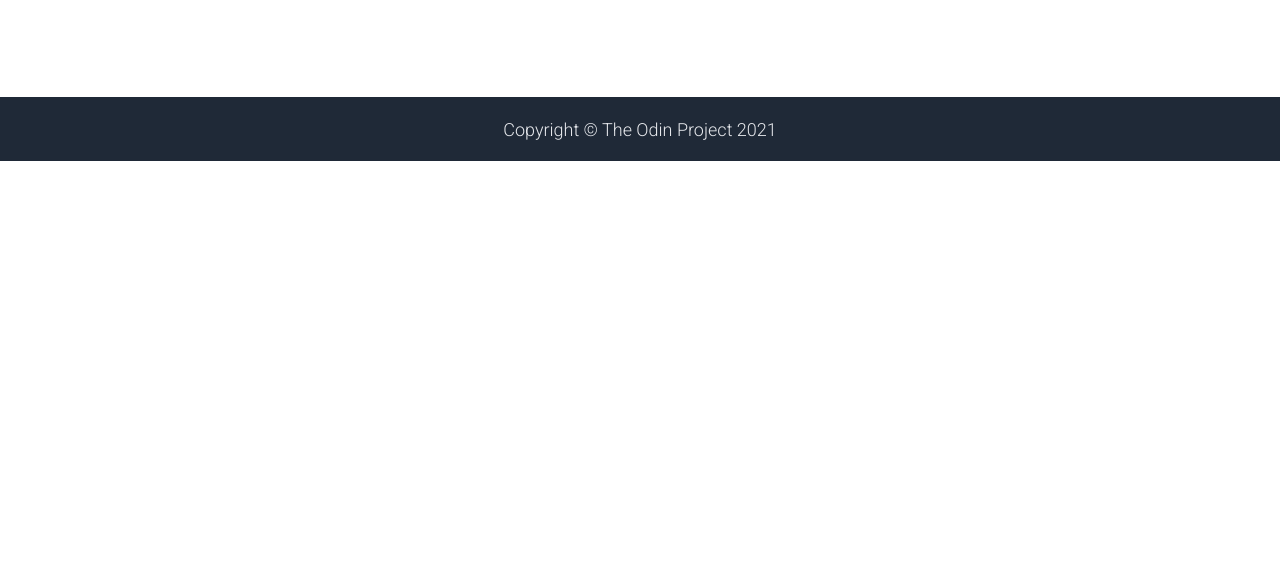
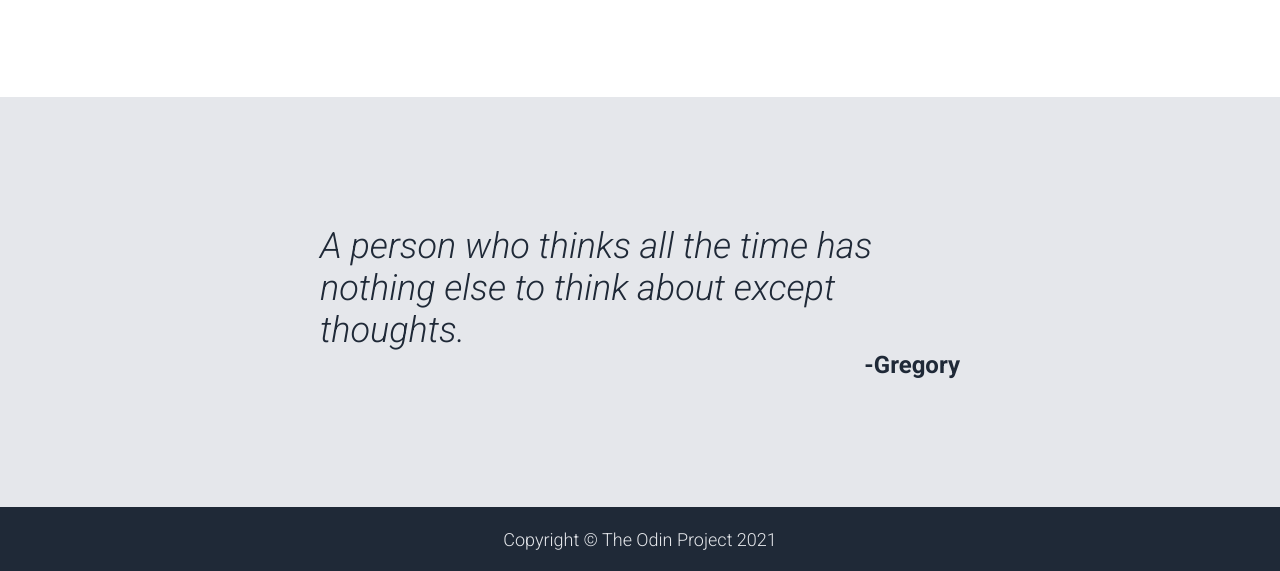
Before and after one commit to SquidMonkey16/landing-page, a plain HTML site: page index.html in a window 1280 px wide. Shown: the part 828-1399 px from the top of the page. Before the commit the page ends 989 px from the top, so only its background shows below. Drawn offline with Linux system fonts and the light colour scheme.

Commit message:
Add section 3

```diff
--- a/index.html
+++ b/index.html
@@ -47,7 +47,8 @@
         </div>
     </div>
     <div class="three">
-
+        <em>A person who thinks all the time has nothing else to think about except thoughts.</em>
+        <div class="author">-Gregory</div>
     </div>
     <div class="four">
         <div class="action-box"></div>
--- a/styles.css
+++ b/styles.css
@@ -131,6 +131,20 @@
 .three {
     flex: 1;
     background-color: #e5e7eb;
+    color: #1f2937;
+    font-size: 36px;
+    font-weight: 300;
+    padding: 128px 320px;
+    display: flex;
+    flex-direction: column;
+    align-items: center;
+    justify-content: center;
+}
+
+.author {
+    align-self: flex-end;
+    font-size: 24px;
+    font-weight: 600;
 }
 
 .four {
```
